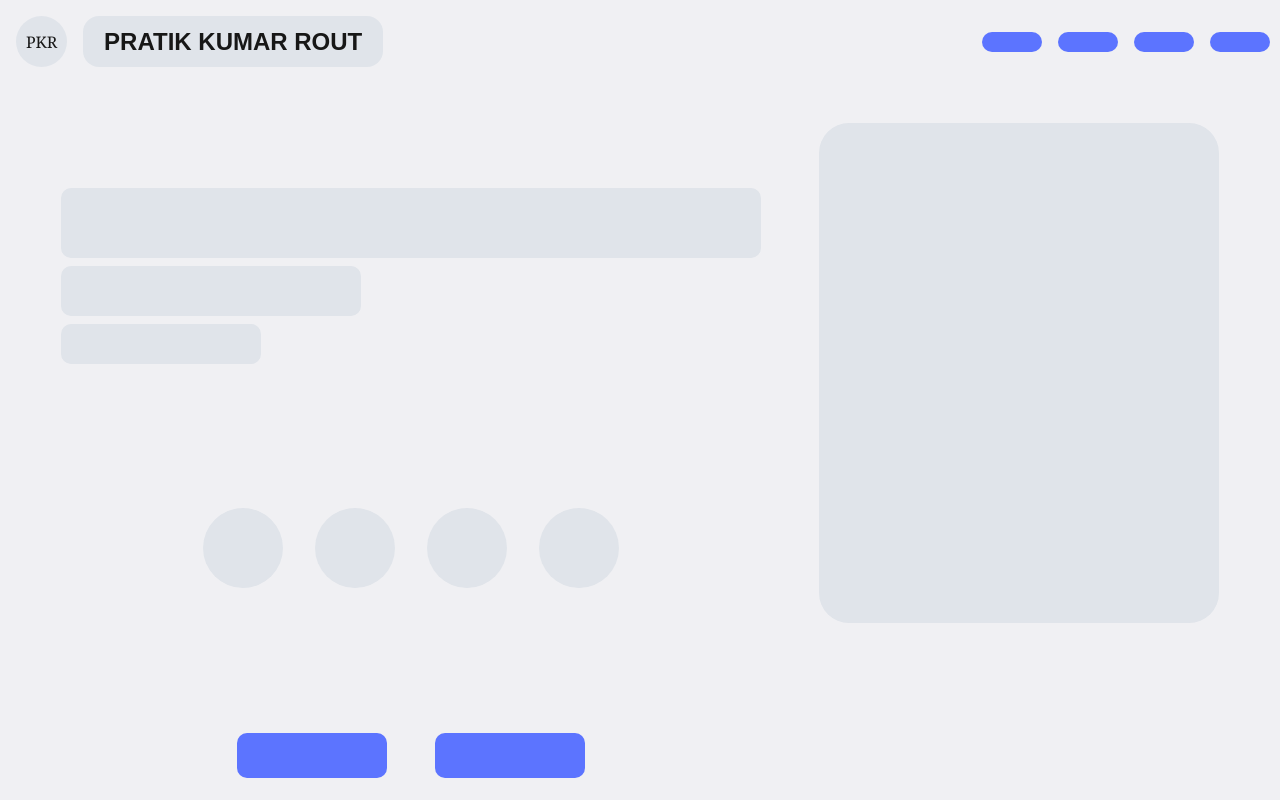
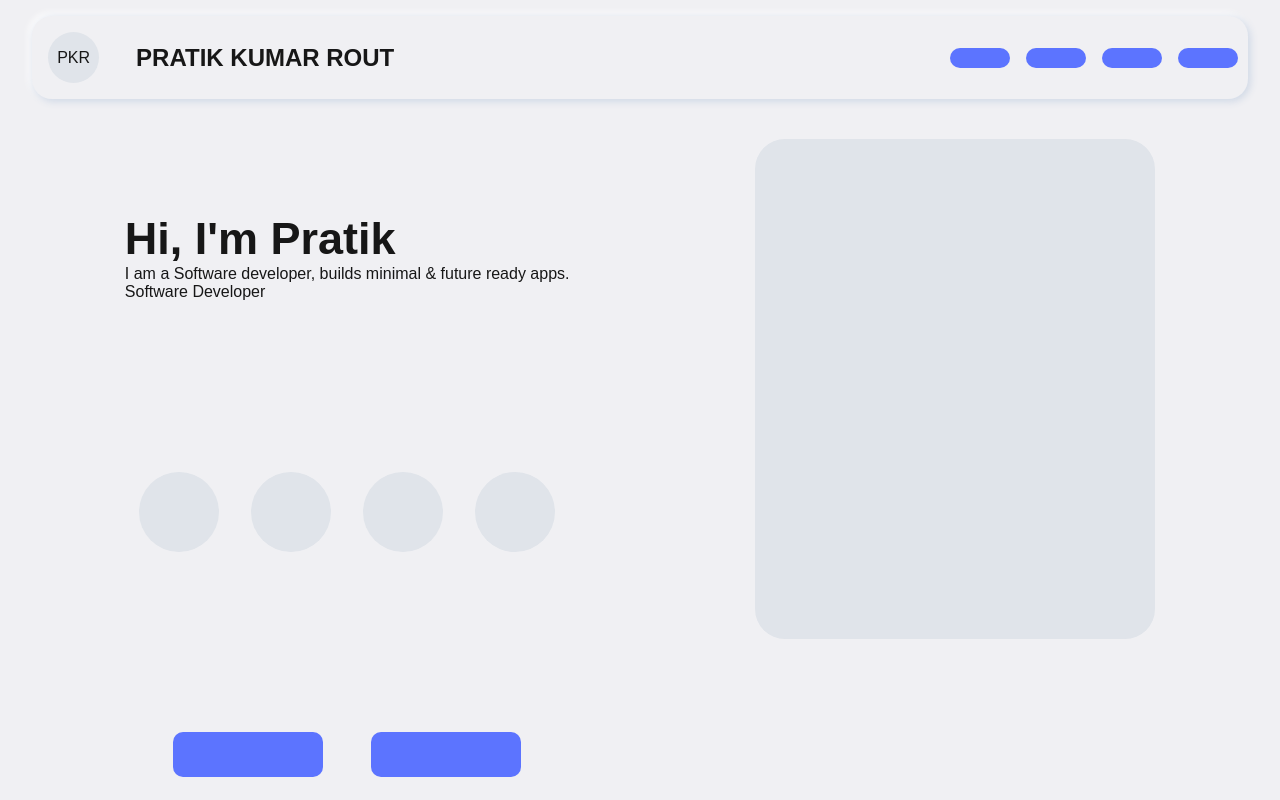
Before and after one commit to PratikKumarRout/Pratik-Kumar-Rout, a Next.js app: page / in a window 1280 px wide. Shown: the top 800 px of the page. Built offline with nearby package versions, Linux system fonts and the light colour scheme.

Commit message:
ui changes version 0.0.1

```diff
--- a/src/app/components/Header.module.css
+++ b/src/app/components/Header.module.css
@@ -1,3 +1,15 @@
+
+.headerSection {
+    background-color: var(--background);
+    display: flex;
+    min-width: 100%;
+    justify-content: space-between;
+    align-items: center;
+    margin: auto;
+    box-shadow: var(--offset);
+    border-radius: 20px;
+}
+
 .headerTitle {
     display: flex;
     align-items: center;
@@ -13,11 +25,9 @@
     display: flex;
     align-items: center;
     justify-content: center;
-    font-family: Georgia, 'Times New Roman', Times, serif;
 }
 
 .title {
-    background-color: var(--secondary);
     width: 18.75rem;
     height: 3.2rem;
     border-radius: 16px;
--- a/src/app/components/Hero.js
+++ b/src/app/components/Hero.js
@@ -1,14 +1,11 @@
 // components/Hero.js
 import PlaceholderBox from "./PlaceholderBox";
 import PlaceholderCircle from "./PlaceholderCircle";
+import styles from "./Hero.module.css";
 
 export default function Hero() {
   return (
-    <section style={{
-      minHeight: "100vh",
-      display: "flex",
-      justifyContent: "space-around",
-    }}>
+    <section className={styles.heroSection}>
 
       <div style={{
         display: "flex",
@@ -18,9 +15,9 @@ export default function Hero() {
         <div style={{ display: "flex", flexDirection: "column", justifyContent: "space-around", alignItems: "center" }}>
           <div>
             <div>
-              <PlaceholderBox width="700px" height="70px" shade="#e0e4ea" />
-              <PlaceholderBox width="300px" height="50px" shade="#e0e4ea" />
-              <PlaceholderBox width="200px" height="40px" shade="#e0e4ea" />
+              <div className={styles.heroTitle}><h1>Hi, I&apos;m Pratik</h1></div>
+              <div><p>I am a Software developer, builds minimal & future ready apps.</p></div>
+              <div>Software Developer</div>
             </div>
           </div>
 
--- /dev/null
+++ b/src/app/components/Hero.module.css
@@ -0,0 +1,9 @@
+.heroSection {
+    display: flex;
+    justify-content: space-around;
+    min-height: 100vh;
+}
+
+.heroTitle {
+    font-size: 30px;
+}
--- a/src/app/globals.css
+++ b/src/app/globals.css
@@ -3,7 +3,10 @@
   --foreground: #171717;
   --primary: #f7f8fa;
   --secondary: #e0e4ea;
-  --accent: #5c74ff;
+  --accent: #4a90e9;
+  --shadowDark: #d1d9e6;
+  --shadowLight: #ffffff;
+  --offset: 2px 2px 7px 1px var(--shadowDark), -2px -2px 7px 1px var(--shadowLight);
 }
 
 html,
@@ -46,6 +49,11 @@ header {
   border-radius: 10px;
   position: sticky;
   top: 0;
+  box-shadow: var(--offset);
+  margin: 1rem 2rem 0;
+  background-color: var(--background);
+  border-radius: 20px;
+
 }
 
 .hero {
```
